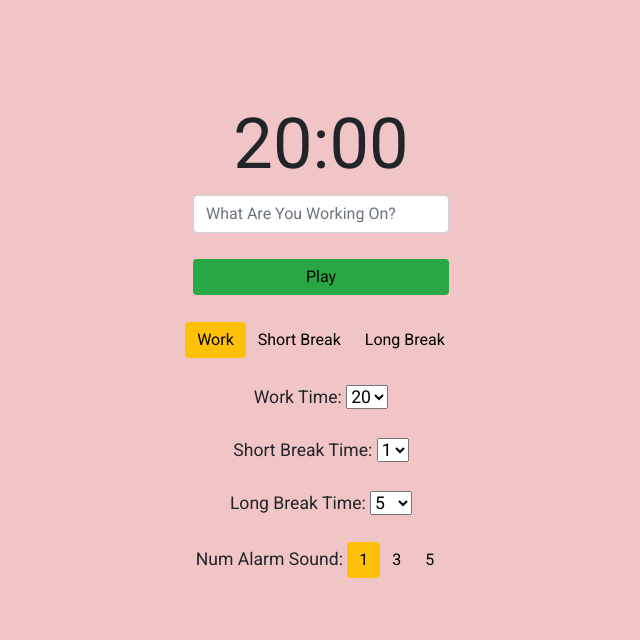
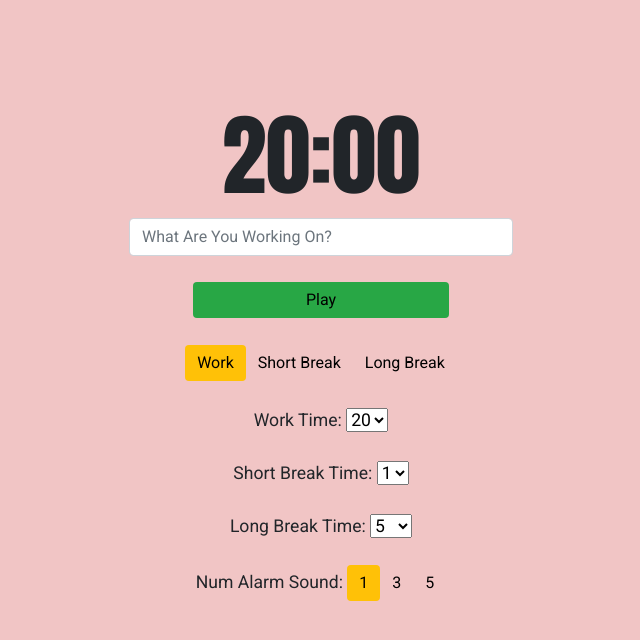
Before and after one commit to adamjeanlaurent/MyPomodoroClock, a plain HTML site: page index.html in a window 1280 px wide. Shown: the whole page, without its empty margins (319-959 px from the left). Drawn offline with nearby package versions, Linux system fonts and the light colour scheme.

Commit message:
font change

```diff
--- a/index.html
+++ b/index.html
@@ -6,6 +6,7 @@
     <meta name="viewport" content="width=device-width, initial-scale=1.0">
     <link rel="stylesheet" href="https://maxcdn.bootstrapcdn.com/bootstrap/4.0.0/css/bootstrap.min.css"
         integrity="sha384-Gn5384xqQ1aoWXA+058RXPxPg6fy4IWvTNh0E263XmFcJlSAwiGgFAW/dAiS6JXm" crossorigin="anonymous">
+        <link href="https://fonts.googleapis.com/css2?family=Anton&display=swap" rel="stylesheet">
     <link rel="stylesheet" href="styles.css">
     <link href="https://fonts.googleapis.com/css2?family=Roboto&display=swap" rel="stylesheet">
     <title>:)</title>
@@ -17,7 +18,7 @@
 <body>
     <!-- Timer -->
 
-    <h1 id="timer" class="centerText">00:00</h1>
+   <strong> <h1 id="timer" class="centerText">00:00</h1> </strong>
 
     <input type="text" class="centerElement form-control" placeholder="What Are You Working On?">
 
--- a/styles.css
+++ b/styles.css
@@ -7,15 +7,11 @@
     margin: 0 auto;
 }
 
-#textInput {
-    width: 40%;
+.form-control {
+    width: 30%;
 }
 
-.form-control {
-    width: 20%;
-}
-
-body{
+body {
     margin-top: 8%;
     font-family: 'Roboto', sans-serif;
     background-color: #f1c5c5;
@@ -23,7 +19,9 @@ body{
 }
 
 #timer {
-    font-size: 400%;
+    /* font-size: 400%; */
+    font-size: 7vw;
+    font-family: 'Anton', sans-serif;
 }
 
 button {
```
